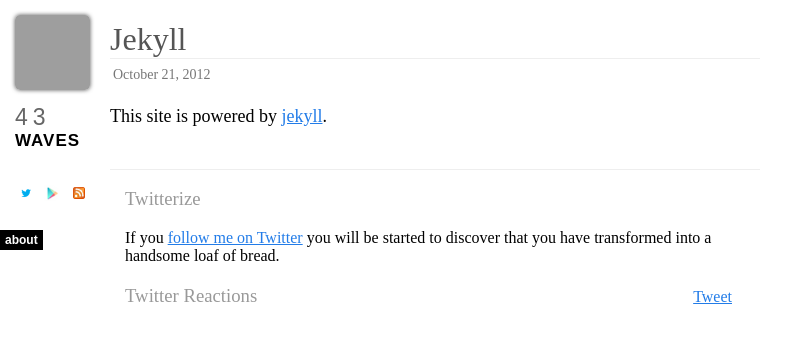
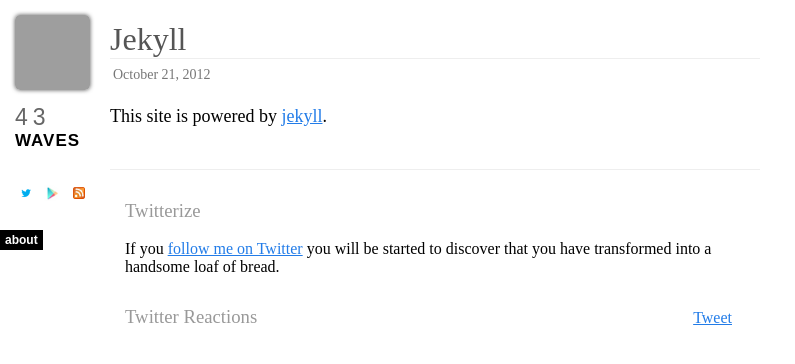
Before and after one commit to 43waves/43waves.github.io, a Jekyll site: the page built from _posts/2012-10-21-jekyll.md, in a window 1280 px wide. Shown: the top 364 px of the page, without its empty margins (0-795 px from the left). Built offline with Jekyll 4.4.1, drawn with Linux system fonts in a browser that asks for light colours; nearby versions of some CDN libraries; Markdown is read by kramdown in place of the engine named in the settings; comment, search, counter and statistics services are not loaded; grey boxes are pictures that could not be loaded.

Commit message:
Tweak styles css

```diff
--- a/css/styles.css
+++ b/css/styles.css
@@ -167,7 +167,7 @@
 }
 
 #post ul {
-  font-size: 14px;
+  font-size: 15px;
   margin: 20px 20px 20px 0;
 }
 
@@ -176,6 +176,11 @@
   margin-bottom: 1em;
   color: #222;
   list-style-type: square;
+}
+
+#post img.noclip {
+  max-width: 650px !important;
+  -webkit-box-shadow: none;
 }
 
 #post li code {
@@ -240,7 +245,7 @@
 
 */
 #hn {
-  margin: 0 15px;
+  margin: 30px 15px;
 }
 
 /*
@@ -249,7 +254,7 @@
 
 */
 #boastful {
-  margin: 20px 15px 7em 15px;
+  margin: 30px 15px 7em 15px;
   text-shadow: 1px 1px 0 #fff;
 }
 
```
